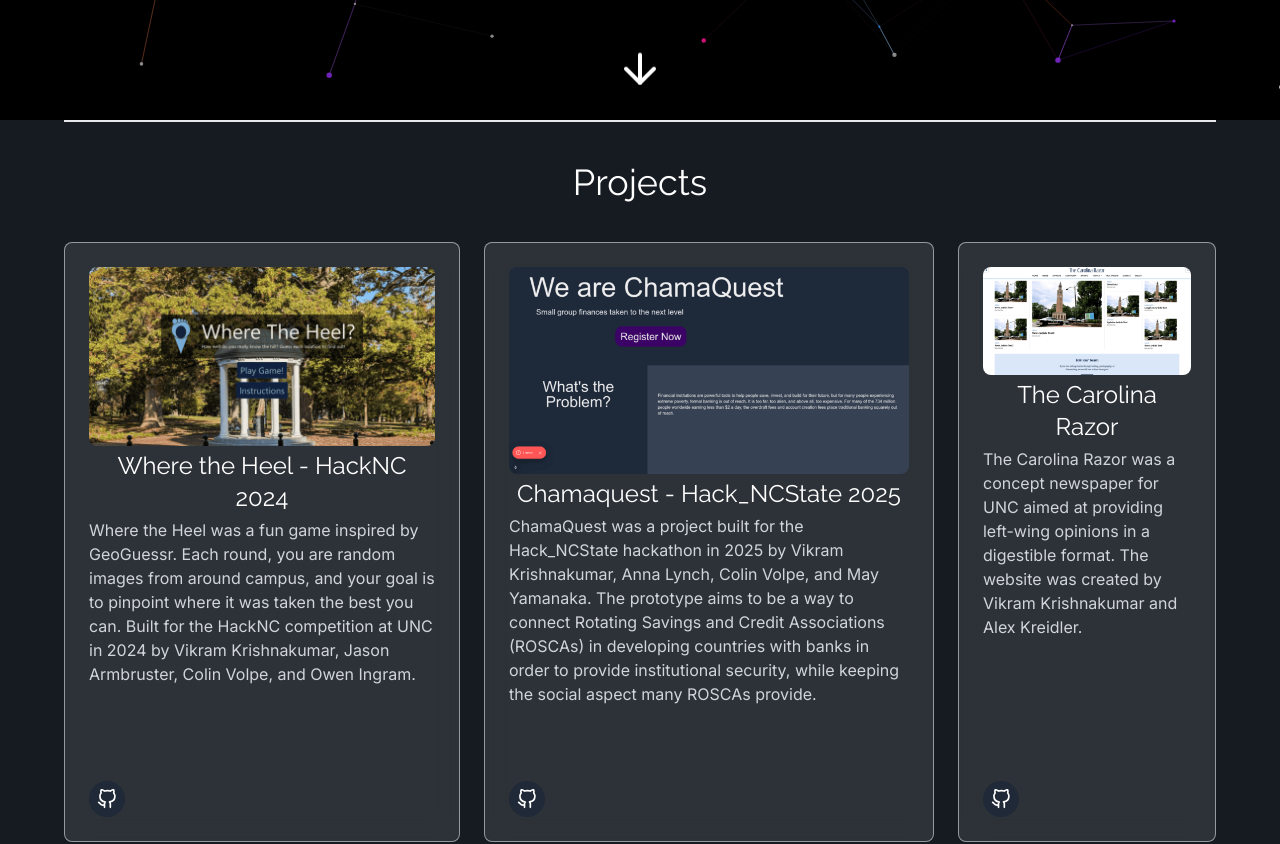
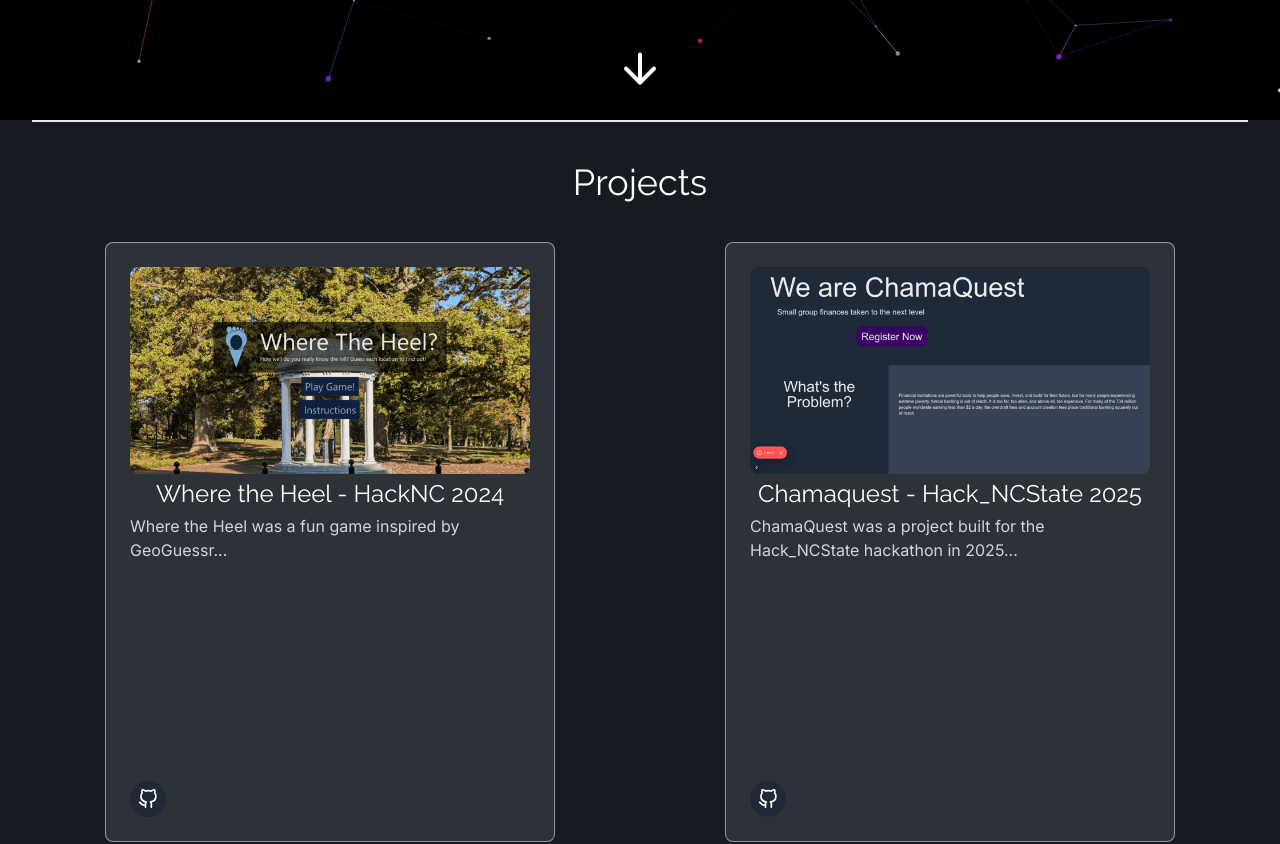
Before and after one commit to hinuiiik/portfolio, a Next.js app: page / in a window 1280 px wide. Shown: the part 680-1524 px from the top of the page. Built offline with nearby package versions, Linux system fonts and the light colour scheme.

Commit message:
Fix columns

```diff
--- a/src/app/page.tsx
+++ b/src/app/page.tsx
@@ -40,27 +40,27 @@
 
             <ScrollIndicator/>
 
-            <div className="border-t-2 w-[90%] mx-auto mb-11">
-                <p className={"py-10 text-center text-4xl font-raleway"}>Projects</p>
-                <div className={"flex flex-col lg:flex-row items-center justify-center  gap-6"}>
+            <div className="border-t-2 w-[95%] mx-auto mb-11">
+                <p className="py-10 text-center text-4xl font-raleway">Projects</p>
+                <div className="flex flex-wrap justify-center gap-6">
                     <ProjectBox
                         name="Where the Heel - HackNC 2024"
                         image="/wheretheheel_small_compressed.png"
-                        description="Where the Heel was a fun game inspired by GeoGuessr. Each round, you are random images from around campus, and your goal is to pinpoint where it was taken the best you can. Built for the HackNC competition at UNC in 2024 by Vikram Krishnakumar, Jason Armbruster, Colin Volpe, and Owen Ingram."
+                        description="Where the Heel was a fun game inspired by GeoGuessr..."
                         alt="Where the Heel webpage"
                         github="https://github.com/Awesomeness7/HackNC-24"
                     />
                     <ProjectBox
                         name="Chamaquest - Hack_NCState 2025"
                         image="/chamaquest_small.png"
-                        description="ChamaQuest was a project built for the Hack_NCState hackathon in 2025 by Vikram Krishnakumar, Anna Lynch, Colin Volpe, and May Yamanaka. The prototype aims to be a way to connect Rotating Savings and Credit Associations (ROSCAs) in developing countries with banks in order to provide institutional security, while keeping the social aspect many ROSCAs provide."
+                        description="ChamaQuest was a project built for the Hack_NCState hackathon in 2025..."
                         alt="Chamaquest Hackathon Project Page"
                         github="https://github.com/hinuiiik/chamaquest"
                     />
                     <ProjectBox
                         name="The Carolina Razor"
                         image="/carolinarazor_small.png"
-                        description="The Carolina Razor was a concept newspaper for UNC aimed at providing left-wing opinions in a digestible format. The website was created by Vikram Krishnakumar and Alex Kreidler."
+                        description="The Carolina Razor was a concept newspaper for UNC..."
                         alt="Carolina Razor Webpage"
                         github="https://github.com/CarolinaRazor/website"
                     />
```
